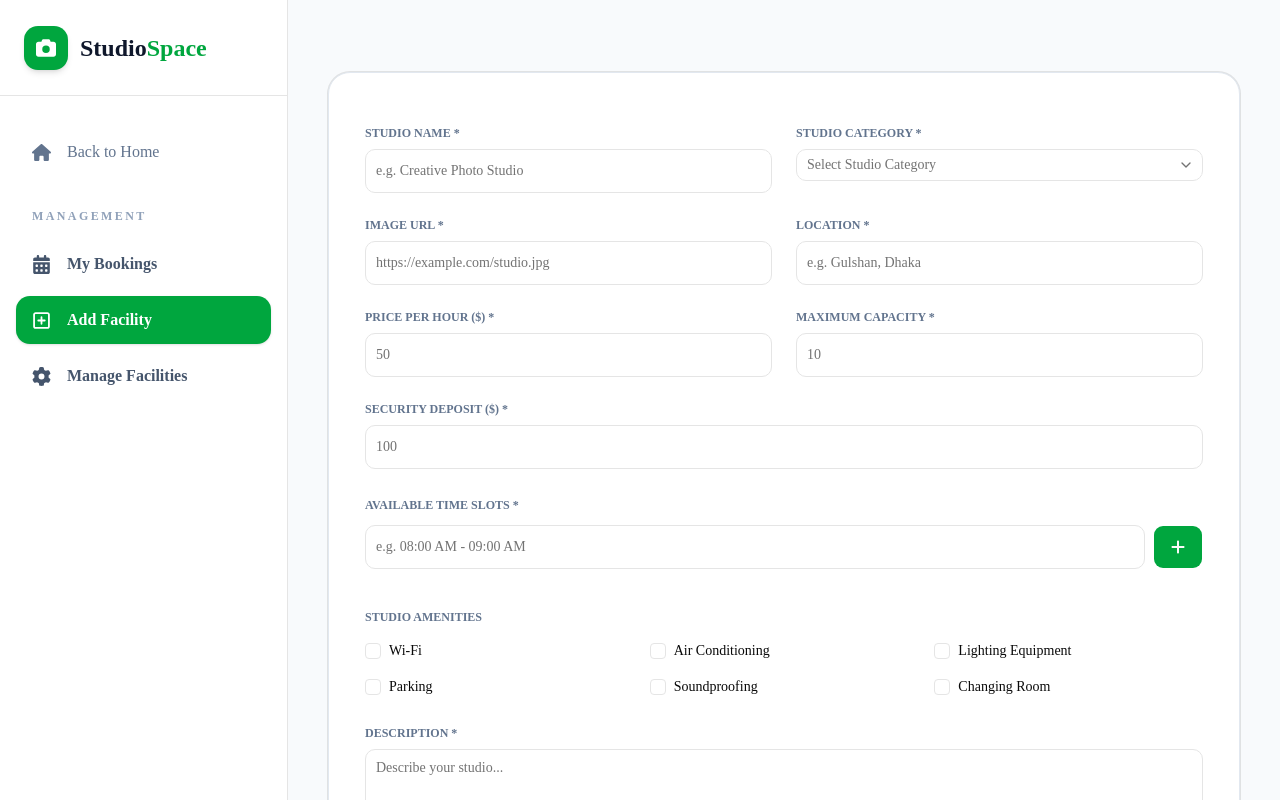
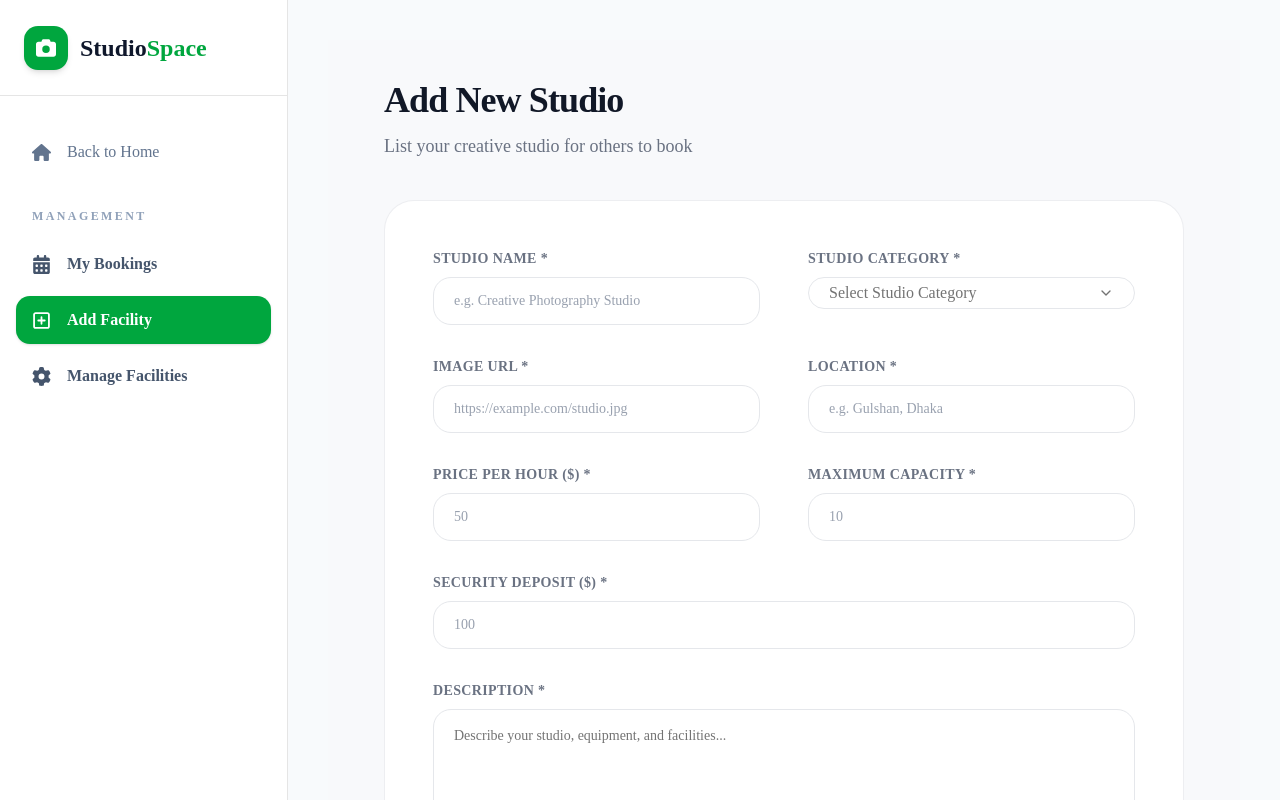
Before and after one commit to nuralam-dev/a-08-client, a Next.js app: page /dashboard/add-facility in a window 1280 px wide. Shown: the top 800 px of the page. Built offline with nearby package versions, Linux system fonts and the light colour scheme.

Commit message:
backend data post done

```diff
--- a/src/app/(dashboard)/dashboard/_components/AddFacilityForm.tsx
+++ b/src/app/(dashboard)/dashboard/_components/AddFacilityForm.tsx
@@ -2,18 +2,13 @@
 "use client";
 
 import { useState, type FormEvent } from "react";
-import { FaPlus, FaTrash } from "react-icons/fa6";
 import { toast } from "sonner";
 
-import { Button } from "@/components/ui/button";
 import { Input } from "@/components/ui/input";
 import { Label } from "@/components/ui/label";
 import { Textarea } from "@/components/ui/textarea";
-import { Checkbox } from "@/components/ui/checkbox";
-import {
-  Card,
-  CardContent,
-} from "@/components/ui/card";
+import { Button } from "@/components/ui/button";
+
 import {
   Select,
   SelectContent,
@@ -22,7 +17,8 @@ import {
   SelectValue,
 } from "@/components/ui/select";
 
-const categories = [
+// Studio categories
+const studioCategories = [
   "Photo Studio",
   "Film Stage",
   "Podcast Lounge",
@@ -30,196 +26,172 @@ const categories = [
   "Workshop",
 ];
 
-const amenitiesOptions = [
-  "Wi-Fi",
-  "Air Conditioning",
-  "Lighting Equipment",
-  "Parking",
-  "Soundproofing",
-  "Changing Room",
-];
+// Common label style
+const labelClass =
+  "mb-2 block text-sm font-bold uppercase tracking-wide text-gray-500";
 
-interface AddFacilityFormProps {
-  currentUser?: {
-    name: string;
-    email: string;
-  } | null;
-}
+// Common input style
+const inputClass =
+  "h-12 w-full rounded-2xl border-gray-200 bg-white px-5 text-base text-gray-900 placeholder:text-gray-400 focus-visible:border-green-500 focus-visible:ring-green-500/20";
 
-export default function AddFacilityForm({
-  currentUser,
-}: AddFacilityFormProps) {
+export default function AddFacilityForm() {
   const [loading, setLoading] = useState(false);
+  const [category, setCategory] = useState("");
 
-  const [name, setName] = useState("");
-  const [category, setCategory] = useState("");
-  const [image, setImage] = useState("");
-  const [location, setLocation] = useState("");
-  const [pricePerHour, setPricePerHour] = useState("");
-  const [securityDeposit, setSecurityDeposit] = useState("");
-  const [capacity, setCapacity] = useState("");
-  const [description, setDescription] = useState("");
-
-  const [timeSlot, setTimeSlot] = useState("");
-  const [timeSlots, setTimeSlots] = useState<string[]>([]);
-  const [amenities, setAmenities] = useState<string[]>([]);
-
-  // Add a time slot
-  const addTimeSlot = () => {
-    const slot = timeSlot.trim();
-
-    if (!slot) {
-      toast.error("Please enter a time slot");
-      return;
-    }
-
-    if (timeSlots.includes(slot)) {
-      toast.error("This time slot already exists");
-      return;
-    }
-
-    setTimeSlots([...timeSlots, slot]);
-    setTimeSlot("");
-  };
-
-  // Remove a time slot
-  const removeTimeSlot = (slot: string) => {
-    setTimeSlots(timeSlots.filter((item) => item !== slot));
-  };
-
-  // Select or remove amenities
-  const handleAmenity = (
-    amenity: string,
-    checked: boolean
-  ) => {
-    if (checked) {
-      setAmenities([...amenities, amenity]);
-    } else {
-      setAmenities(amenities.filter((item) => item !== amenity));
-    }
-  };
-
-  // Submit facility to backend
+  // Handle form submission
   const handleSubmit = async (
     e: FormEvent<HTMLFormElement>
   ) => {
     e.preventDefault();
 
-    if (!category) {
+    const form = e.currentTarget;
+    const formData = new FormData(form);
+
+    // Get form values
+    const facility = Object.fromEntries(formData.entries());
+
+    // Convert number values
+    const newFacility = {
+      name: String(facility.name ?? "").trim(),
+      category: String(facility.category ?? "").trim(),
+      image: String(facility.image ?? "").trim(),
+      location: String(facility.location ?? "").trim(),
+      pricePerHour: Number(facility.pricePerHour),
+      capacity: Number(facility.capacity),
+      securityDeposit: Number(facility.securityDeposit),
+      description: String(facility.description ?? "").trim(),
+    };
+
+    // Simple validation
+    if (!newFacility.category) {
       toast.error("Please select a studio category");
       return;
     }
 
-    if (timeSlots.length === 0) {
-      toast.error("Add at least one time slot");
-      return;
-    }
-
-    const hourlyRate = Number(pricePerHour);
-    const deposit = Number(securityDeposit);
-    const maxCapacity = Number(capacity);
-
     if (
-      !Number.isFinite(hourlyRate) ||
-      hourlyRate <= 0 ||
-      !Number.isFinite(deposit) ||
-      deposit < 0 ||
-      !Number.isInteger(maxCapacity) ||
-      maxCapacity <= 0
+      !Number.isFinite(newFacility.pricePerHour) ||
+      newFacility.pricePerHour <= 0 ||
+      !Number.isInteger(newFacility.capacity) ||
+      newFacility.capacity <= 0 ||
+      !Number.isFinite(newFacility.securityDeposit) ||
+      newFacility.securityDeposit < 0
     ) {
       toast.error("Please enter valid numbers");
       return;
     }
 
-    const facilityData = {
-      name: name.trim(),
-      category,
-      image: image.trim(),
-      location: location.trim(),
-      pricePerHour: hourlyRate,
-      securityDeposit: deposit,
-      capacity: maxCapacity,
-      availableTimeSlots: timeSlots,
-      amenities,
-      description: description.trim(),
-    };
-
     try {
       setLoading(true);
 
+      // POST data to Express.js backend
       const response = await fetch(
-        `${process.env.NEXT_PUBLIC_API_URL || "http://localhost:4000"}/facilities`,
+        "http://localhost:4000/facilities",
         {
           method: "POST",
           headers: {
             "Content-Type": "application/json",
           },
-          credentials: "include",
-          body: JSON.stringify(facilityData),
+          body: JSON.stringify(newFacility),
         }
       );
 
       if (!response.ok) {
-        throw new Error("Failed to add studio");
+        throw new Error("Failed to add facility");
       }
 
-      toast.success("Studio added successfully!");
+      const data = await response.json();
 
-      // Reset the form
-      setName("");
+      console.log("New Facility:", newFacility);
+      console.log("Server Response:", data);
+
+      if (data.acknowledged || data.insertedId) {
+        toast.success("Studio added successfully!", {
+          description:
+            "Your studio has been added to the platform.",
+        });
+
+        // Reset form
+        form.reset();
         setCategory("");
-      setImage("");
-      setLocation("");
-      setPricePerHour("");
-      setSecurityDeposit("");
-      setCapacity("");
-      setDescription("");
-      setTimeSlot("");
-      setTimeSlots([]);
-      setAmenities([]);
+      } else {
+        toast.error("Studio could not be saved");
+      }
     } catch (error) {
-      console.error(error);
-      toast.error("Failed to add studio");
+      console.error("Error:", error);
+
+      toast.error("Something went wrong!", {
+        description: "Please try again later.",
+      });
     } finally {
       setLoading(false);
     }
   };
 
   return (
-    <Card className="mt-8 rounded-3xl border border-slate-200 bg-white shadow-none">
-      <CardContent className="p-6 md:p-9">
-        <form onSubmit={handleSubmit} className="space-y-7">
+    <div className="min-h-screen w-full bg-[#f8f9fb] px-5 py-10 md:px-10 lg:px-14">
 
-          {/* Two-column form */}
-          <div className="grid grid-cols-1 gap-6 md:grid-cols-2">
+      {/* Page Heading */}
+      <div className="mb-10">
+        <h1 className="text-3xl font-extrabold tracking-tight text-[#111827] md:text-4xl">
+          Add New Studio
+        </h1>
+
+        <p className="mt-3 text-base text-gray-500 md:text-lg">
+          List your creative studio for others to book
+        </p>
+      </div>
+
+      {/* Form Card */}
+      <div className="w-full rounded-[30px] border border-gray-200/70 bg-white p-6 md:p-10 lg:p-12">
+
+        <form onSubmit={handleSubmit}>
+          <div className="grid grid-cols-1 gap-x-12 gap-y-8 md:grid-cols-2">
 
             {/* Studio Name */}
-            <div className="space-y-2">
-              <Label htmlFor="name" className="text-xs font-semibold uppercase text-slate-500">
+            <div>
+              <Label htmlFor="name" className={labelClass}>
                 Studio Name *
               </Label>
+
               <Input
                 id="name"
-                placeholder="e.g. Creative Photo Studio"
-                value={name}
-                onChange={(e) => setName(e.target.value)}
+                name="name"
+                type="text"
                 required
-                className="h-11"
+                minLength={3}
+                maxLength={120}
+                placeholder="e.g. Creative Photography Studio"
+                className={inputClass}
               />
             </div>
 
-            {/* Category */}
-            <div className="space-y-2">
-              <Label className="text-xs font-semibold uppercase text-slate-500">
+            {/* Studio Category */}
+            <div>
+              <Label htmlFor="category" className={labelClass}>
                 Studio Category *
               </Label>
-              <Select value={category} onValueChange={(value) => setCategory(value ?? "")}>
-                <SelectTrigger className="h-11 w-full">
-                  <SelectValue placeholder="Select Studio Category" />
+
+              <Select
+                name="category"
+                value={category}
+                onValueChange={(value) => setCategory(value ?? "")}
+                required
+              >
+                <SelectTrigger
+                  id="category"
+                  className={inputClass}
+                >
+                  <SelectValue
+                    placeholder="Select Studio Category"
+                  />
                 </SelectTrigger>
+
                 <SelectContent>
-                  {categories.map((item) => (
-                    <SelectItem key={item} value={item}>
+                  {studioCategories.map((item) => (
+                    <SelectItem
+                      key={item}
+                      value={item}
+                    >
                       {item}
                     </SelectItem>
                   ))}
@@ -228,221 +200,135 @@ export default function AddFacilityForm({
             </div>
 
             {/* Image URL */}
-            <div className="space-y-2">
-              <Label htmlFor="image" className="text-xs font-semibold uppercase text-slate-500">
+            <div>
+              <Label htmlFor="image" className={labelClass}>
                 Image URL *
               </Label>
+
               <Input
                 id="image"
+                name="image"
                 type="url"
+                required
                 placeholder="https://example.com/studio.jpg"
-                value={image}
-                onChange={(e) => setImage(e.target.value)}
-                required
-                className="h-11"
+                className={inputClass}
               />
             </div>
 
             {/* Location */}
-            <div className="space-y-2">
-              <Label htmlFor="location" className="text-xs font-semibold uppercase text-slate-500">
+            <div>
+              <Label htmlFor="location" className={labelClass}>
                 Location *
               </Label>
+
               <Input
                 id="location"
+                name="location"
+                type="text"
+                required
                 placeholder="e.g. Gulshan, Dhaka"
-                value={location}
-                onChange={(e) => setLocation(e.target.value)}
-                required
-                className="h-11"
+                className={inputClass}
               />
             </div>
 
-            {/* Price */}
-            <div className="space-y-2">
-              <Label htmlFor="price" className="text-xs font-semibold uppercase text-slate-500">
+            {/* Hourly Price */}
+            <div>
+              <Label
+                htmlFor="pricePerHour"
+                className={labelClass}
+              >
                 Price Per Hour ($) *
               </Label>
+
               <Input
-                id="price"
+                id="pricePerHour"
+                name="pricePerHour"
                 type="number"
+                required
                 min="0.01"
                 step="0.01"
                 placeholder="50"
-                value={pricePerHour}
-                onChange={(e) => setPricePerHour(e.target.value)}
-                required
-                className="h-11"
+                className={inputClass}
               />
             </div>
 
             {/* Capacity */}
-            <div className="space-y-2">
-              <Label htmlFor="capacity" className="text-xs font-semibold uppercase text-slate-500">
+            <div>
+              <Label
+                htmlFor="capacity"
+                className={labelClass}
+              >
                 Maximum Capacity *
               </Label>
+
               <Input
                 id="capacity"
+                name="capacity"
                 type="number"
+                required
                 min="1"
                 step="1"
                 placeholder="10"
-                value={capacity}
-                onChange={(e) => setCapacity(e.target.value)}
-                required
-                className="h-11"
+                className={inputClass}
               />
             </div>
 
-            {/* Deposit */}
-            <div className="space-y-2 md:col-span-2">
-              <Label htmlFor="deposit" className="text-xs font-semibold uppercase text-slate-500">
+            {/* Security Deposit */}
+            <div className="md:col-span-2">
+              <Label
+                htmlFor="securityDeposit"
+                className={labelClass}
+              >
                 Security Deposit ($) *
               </Label>
+
               <Input
-                id="deposit"
+                id="securityDeposit"
+                name="securityDeposit"
                 type="number"
+                required
                 min="0"
                 step="0.01"
                 placeholder="100"
-                value={securityDeposit}
-                onChange={(e) => setSecurityDeposit(e.target.value)}
-                required
-                className="h-11"
+                className={inputClass}
               />
             </div>
+
+            {/* Description */}
+            <div className="md:col-span-2">
+              <Label
+                htmlFor="description"
+                className={labelClass}
+              >
+                Description *
+              </Label>
+
+              <Textarea
+                id="description"
+                name="description"
+                required
+                minLength={10}
+                rows={5}
+                placeholder="Describe your studio, equipment, and facilities..."
+                className="min-h-[145px] resize-y rounded-2xl border-gray-200 px-5 py-4 text-base focus-visible:border-green-500 focus-visible:ring-green-500/20"
+              />
             </div>
 
-          {/* Available Time Slots */}
-          <div className="space-y-3">
-            <Label htmlFor="timeSlot" className="text-xs font-semibold uppercase text-slate-500">
-              Available Time Slots *
-            </Label>
+          </div>
 
-            <div className="flex gap-2">
-              <Input
-                id="timeSlot"
-                placeholder="e.g. 08:00 AM - 09:00 AM"
-                value={timeSlot}
-                onChange={(e) => setTimeSlot(e.target.value)}
-                className="h-11"
-              />
-
+          {/* Submit Button */}
+          <div className="mt-12">
             <Button
-                type="button"
-                onClick={addTimeSlot}
-                className="h-11 bg-green-600 px-4 hover:bg-green-700"
-                aria-label="Add time slot"
+              type="submit"
+              disabled={loading}
+              className="h-13 w-full rounded-2xl bg-green-600 px-12 text-lg font-bold text-white shadow-lg shadow-green-100 transition-all hover:bg-green-700 sm:w-auto"
             >
-                <FaPlus />
+              {loading ? "Adding Studio..." : "Add Studio"}
             </Button>
           </div>
 
-            {/* Added Slots */}
-            <div className="flex flex-wrap gap-2">
-              {timeSlots.map((slot) => (
-                <div
-                  key={slot}
-                  className="flex items-center gap-2 rounded-lg bg-green-50 px-3 py-2 text-sm text-green-700"
-                >
-                  {slot}
-
-                  <button
-                    type="button"
-                    onClick={() => removeTimeSlot(slot)}
-                    aria-label={`Remove ${slot}`}
-                    className="text-red-500"
-                  >
-                    <FaTrash size={12} />
-                  </button>
-                </div>
-              ))}
+        </form>
       </div>
     </div>
-
-          {/* Amenities */}
-          <div className="space-y-4">
-            <Label className="text-xs font-semibold uppercase text-slate-500">
-              Studio Amenities
-            </Label>
-
-            <div className="grid grid-cols-2 gap-4 md:grid-cols-3">
-              {amenitiesOptions.map((amenity) => (
-                <div
-                  key={amenity}
-                  className="flex items-center gap-2"
-                >
-                  <Checkbox
-                    id={amenity}
-                    checked={amenities.includes(amenity)}
-                    onCheckedChange={(checked) =>
-                      handleAmenity(amenity, checked === true)
-                    }
-                  />
-
-                  <Label
-                    htmlFor={amenity}
-                    className="text-sm font-normal"
-                  >
-                    {amenity}
-                  </Label>
-                </div>
-              ))}
-            </div>
-          </div>
-
-          {/* Owner Information */}
-          {currentUser && (
-            <div className="grid gap-6 md:grid-cols-2">
-              <div className="space-y-2">
-                <Label htmlFor="ownerName">Owner Name</Label>
-                <Input
-                  id="ownerName"
-                  value={currentUser.name}
-                  readOnly
-                  className="bg-slate-50"
-                />
-              </div>
-
-              <div className="space-y-2">
-                <Label htmlFor="ownerEmail">Owner Email</Label>
-                <Input
-                  id="ownerEmail"
-                  value={currentUser.email}
-                  readOnly
-                  className="bg-slate-50"
-                />
-              </div>
-            </div>
-          )}
-
-          {/* Description */}
-          <div className="space-y-2">
-            <Label htmlFor="description" className="text-xs font-semibold uppercase text-slate-500">
-              Description *
-            </Label>
-            <Textarea
-              id="description"
-              placeholder="Describe your studio..."
-              value={description}
-              onChange={(e) => setDescription(e.target.value)}
-              rows={5}
-              required
-              className="resize-none"
-            />
-          </div>
-
-          {/* Submit */}
-          <Button
-            type="submit"
-            disabled={loading}
-            className="h-12 min-w-48 bg-green-600 px-8 font-semibold hover:bg-green-700"
-          >
-            {loading ? "Adding Studio..." : "Add Studio"}
-          </Button>
-
-        </form>
-      </CardContent>
-    </Card>
   );
 }
```
Lines whose indentation alone changed are shown as unchanged.
